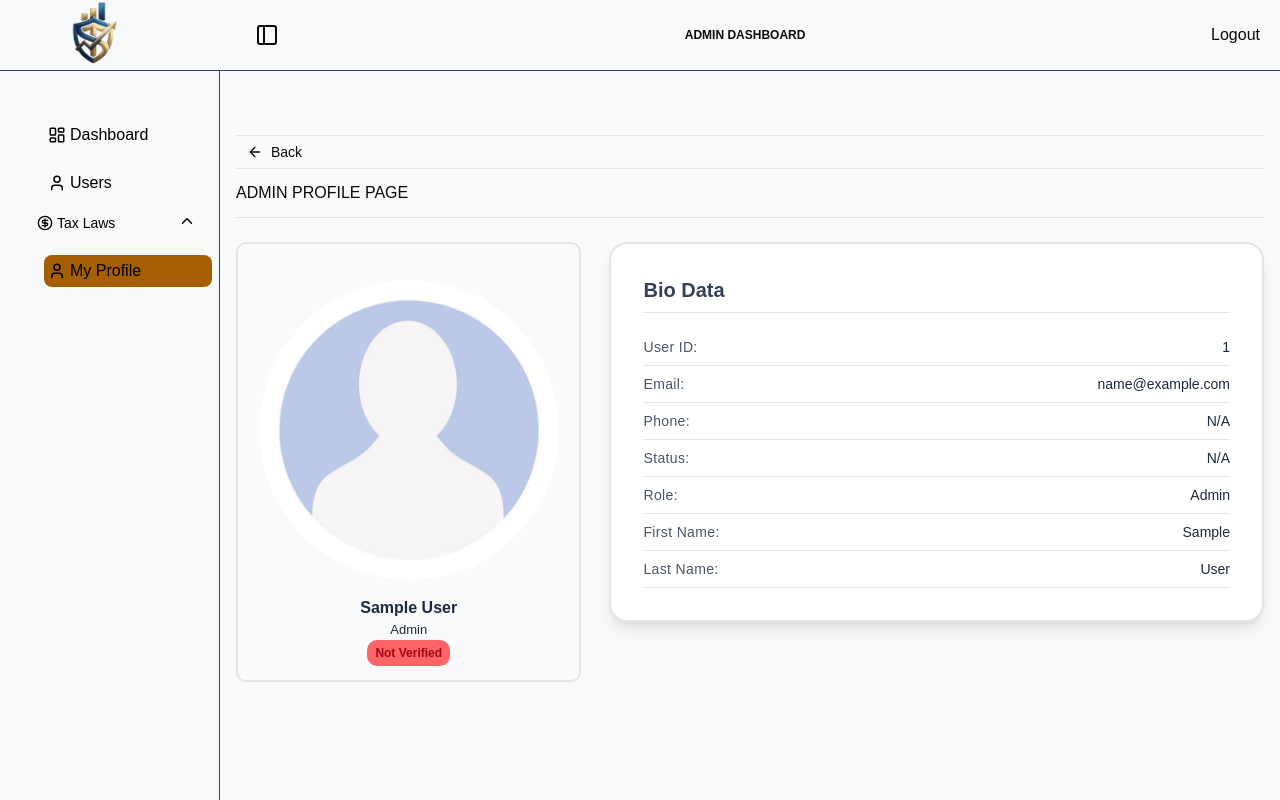
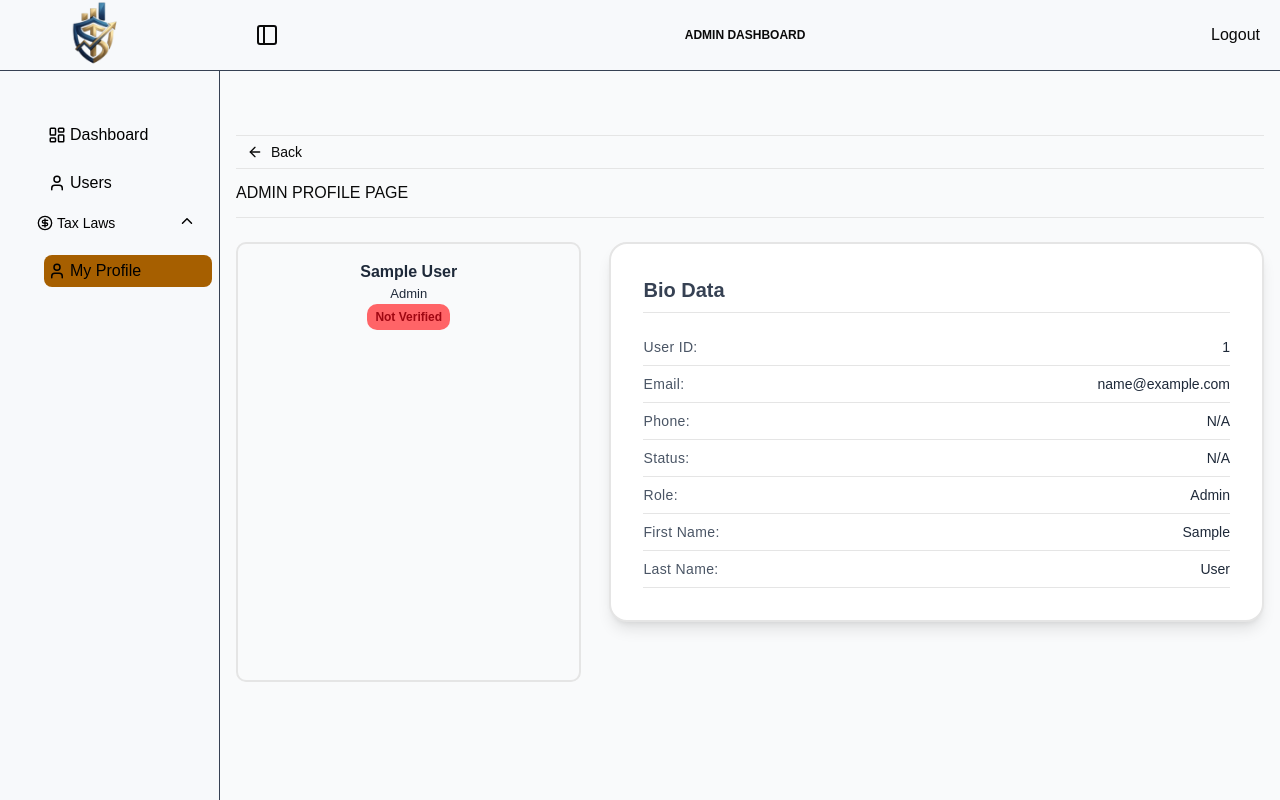
Before and after one commit to anthonyolaleye0/frontend, a React (Vite) app: page /dashboard/admin/profile in a window 1280 px wide. Built offline with nearby package versions, Linux system fonts and the light colour scheme; sample sign-in values are in the browser's storage.

Commit message:
fix: type errors on CurrentUserType

```diff
--- a/src/pages/dashboard/admin/overview/AdminProfile.tsx
+++ b/src/pages/dashboard/admin/overview/AdminProfile.tsx
@@ -13,10 +13,10 @@ const AdminProfile = () => {
     (state: { user: UserState }) => state.user,
   );
 
-  const imageObj = currentUser?.profileImage && {
-    src: currentUser.profileImage.url,
-    alt: `${currentUser.firstName}`,
-  };
+  // const imageObj = currentUser?.profileImage && {
+  //   src: currentUser.profileImage.url,
+  //   alt: `${currentUser.firstName}`,
+  // };
 
   return (
     // <div className="mb-20 mx-8">
@@ -32,11 +32,11 @@ const AdminProfile = () => {
       <div className="flex flex-col lg:flex-row gap-5 md:gap-7 items-center lg:items-start">
         <div className="flex flex-col mb-5 w-[45vw] md:w-[45%] lg:w-[55%]">
           <div className="flex flex-col items-center text-center mb-1 w-full border-2 p-4 rounded-lg h-[48vh] md:h-[55vh]">
-            <ImageComponent
+            {/* <ImageComponent
               imageObj={imageObj}
               imageStyle={profileImageStyle}
               imageContainerStyle={profileImageContainerStyle}
-            />
+            /> */}
             <h2 className="text-[16px] font-semibold text-gray-800 capitalize">
               {`${currentUser?.firstName} ${currentUser?.lastName}`}
             </h2>
@@ -76,7 +76,7 @@ const AdminProfile = () => {
 
             <ProfileField
               label="Phone"
-              value={currentUser?.phoneNumber || 'N/A'}
+              value={currentUser?.whatsappPhoneNumber || 'N/A'}
             />
             <ProfileField
               label="Status"
--- a/src/pages/dashboard/user/overview/UserProfile.tsx
+++ b/src/pages/dashboard/user/overview/UserProfile.tsx
@@ -14,10 +14,10 @@ const UserProfile = () => {
     (state: { user: UserState }) => state.user,
   );
   console.log('currentUser:', currentUser);
-  const imageObj = currentUser.profileImage && {
-    src: currentUser.profileImage.url,
-    alt: `${currentUser.firstName}`,
-  };
+  // const imageObj = currentUser.profileImage && {
+  //   src: currentUser.profileImage.url,
+  //   alt: `${currentUser.firstName}`,
+  // };
 
   const handleCopyRefCode = async () => {
     if (!currentUser?.referralCode) return;
@@ -41,13 +41,13 @@ const UserProfile = () => {
   };
   return (
     <div className="w-full flex flex-col gap-4 items-center px-10">
-      <div className="">
+      {/* <div className="">
         <ImageComponent
           imageObj={imageObj}
           imageStyle={profileImageStyle}
           imageContainerStyle={profileImageContainerStyle}
         />
-      </div>
+      </div> */}
 
       <div className="">
         <Button
@@ -73,7 +73,7 @@ const UserProfile = () => {
         <div className="w-full md:w-[45%] space-y-2">
           <div className="text-sm flex justify-between">
             <span className="uppercase  font-bold underline">Phone:</span>
-            <span className="capitalize">{currentUser.phoneNumber || ''}</span>
+            <span className="capitalize">{currentUser.whatsppPhoneNumber || ''}</span>
           </div>
           <div className="text-sm flex justify-between">
             <span className="uppercase  font-bold underline">
```
